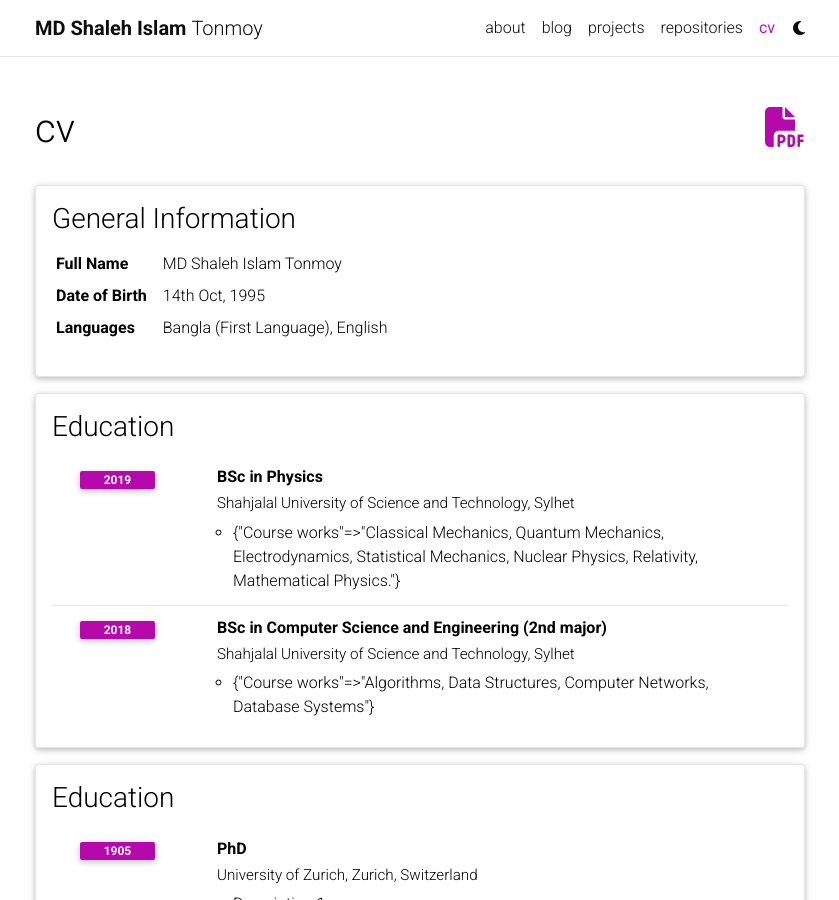
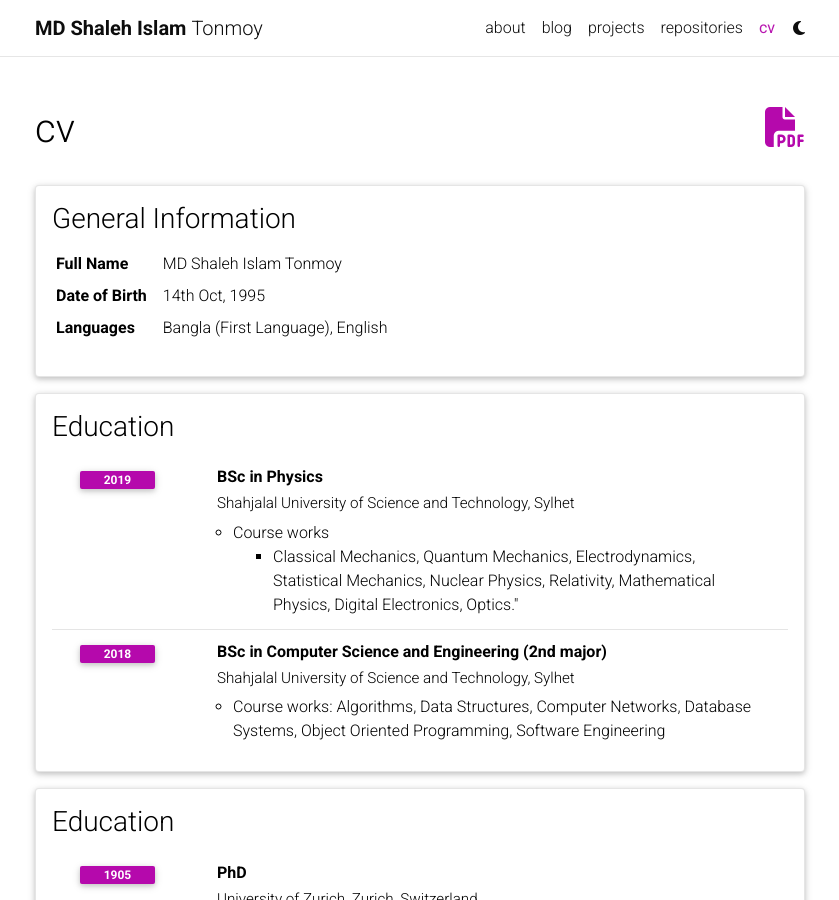
Before and after one commit to tontus/tontus.github.io, a Jekyll site: the page built from _pages/cv.md, in a window 1280 px wide and 900 px high. Shown: the whole window, without its empty margins (220-1059 px from the left). Built offline with Jekyll 4.4.1, drawn with Linux system fonts in a browser that asks for light colours; comment, search, counter and statistics services are not loaded; a style sheet for code colours, icons or effects is not loaded.

Commit message:
educational history

```diff
--- a/_data/cv.yml
+++ b/_data/cv.yml
@@ -15,12 +15,12 @@
       institution: Shahjalal University of Science and Technology, Sylhet
       year: 2019
       description:
-        - Course works: Classical Mechanics, Quantum Mechanics, Electrodynamics, Statistical Mechanics, Nuclear Physics, Relativity, Mathematical Physics.
+        - title: Course works
+          contents: Classical Mechanics, Quantum Mechanics, Electrodynamics, Statistical Mechanics, Nuclear Physics, Relativity, Mathematical Physics, Digital Electronics, Optics."
     - title: BSc in Computer Science and Engineering (2nd major)
       institution: Shahjalal University of Science and Technology, Sylhet
       year: 2018
-      description:
-        - Course works: Algorithms, Data Structures, Computer Networks, Database Systems
+      description: "Course works: Algorithms, Data Structures, Computer Networks, Database Systems, Object Oriented Programming, Software Engineering"
 
 - title: Education
   type: time_table
```
